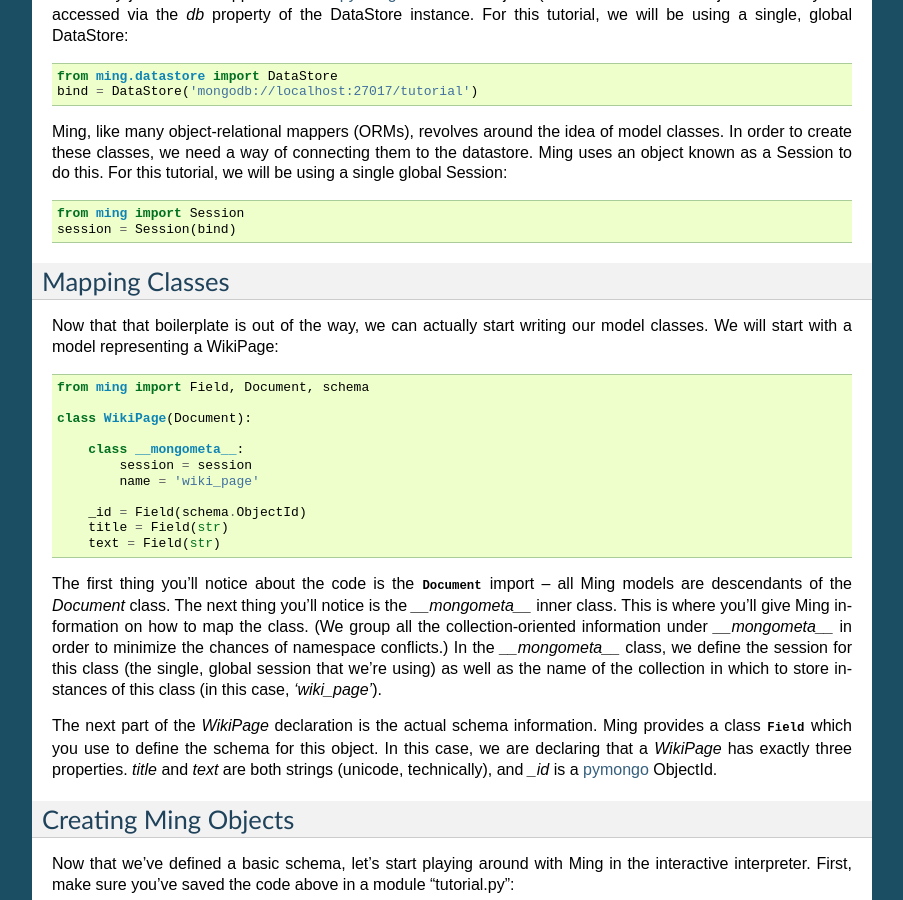
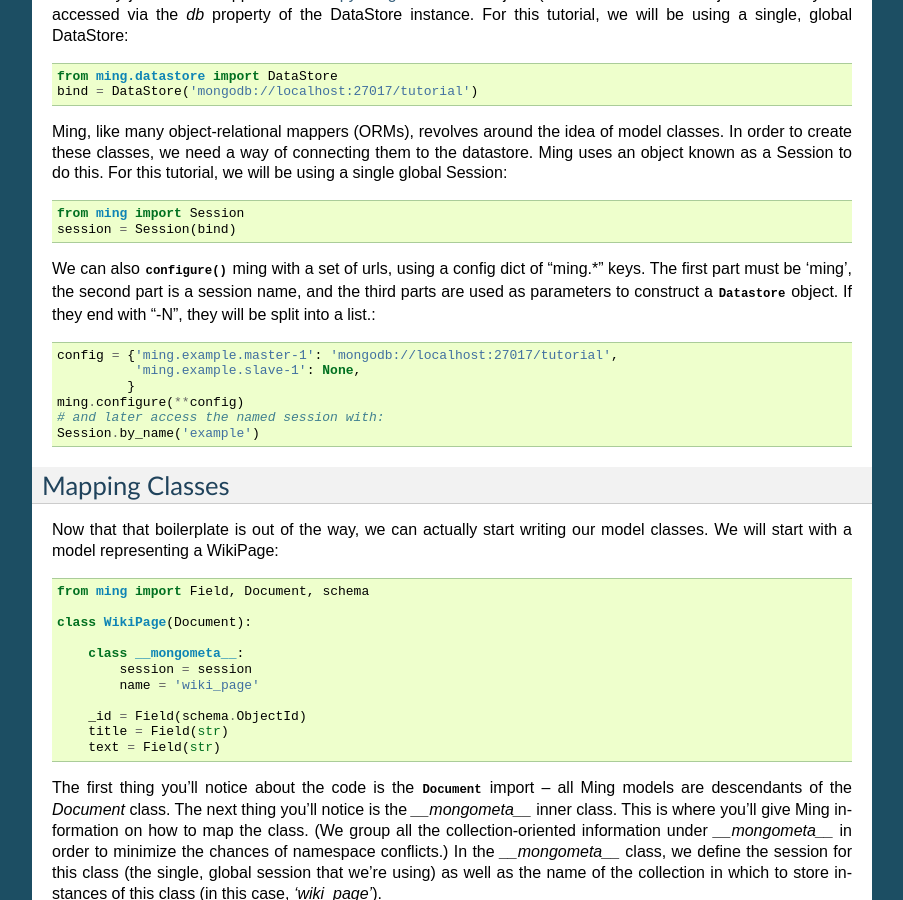
Before and after one commit to TurboGears/Ming, a Sphinx documentation site: the page built from docs/tour.rst, in a window 1280 px wide and 900 px high, scrolled down 923 px. Shown: the whole window, without its empty margins (198-1101 px from the left). Built offline with Sphinx 7.4.7, drawn with Linux system fonts in a browser that asks for light colours.

Commit message:
document datastore configuration some more

```diff
--- a/docs/api/api.rst
+++ b/docs/api/api.rst
@@ -6,6 +6,7 @@ API Docs
 .. autosummary::
    :toctree:
 
+   ming
    ming.datastore
    ming.base
    ming.schema
--- a/docs/conf.py
+++ b/docs/conf.py
@@ -196,3 +196,5 @@ latex_documents = [
 
 # Example configuration for intersphinx: refer to the Python standard library.
 intersphinx_mapping = {'http://docs.python.org/': None}
+
+autoclass_content = 'both'
--- a/docs/tour.rst
+++ b/docs/tour.rst
@@ -68,6 +68,18 @@ this tutorial, we will be using a single global Session::
 
     from ming import Session
     session = Session(bind)
+
+We can also :class:`configure() <ming.configure>` ming with a set of urls, using a config dict of "ming.*" keys.
+The first part must be 'ming', the second part is a session name, and the third
+parts are used as parameters to construct a :class:`Datastore <ming.datastore.DataStore>` object.
+If they end with "-N", they will be split into a list.::
+
+    config = {'ming.example.master-1': 'mongodb://localhost:27017/tutorial',
+              'ming.example.slave-1': None,
+             }
+    ming.configure(**config)
+    # and later access the named session with:
+    Session.by_name('example')
 
 Mapping Classes
 ---------------
--- a/ming/__init__.py
+++ b/ming/__init__.py
@@ -9,6 +9,9 @@ ASCENDING = pymongo.ASCENDING
 DESCENDING = pymongo.DESCENDING
 
 def configure(**kwargs):
+    """
+    Given a dictionary of config values, creates DataStores and saves them by name
+    """
     from datastore import DataStore
     config = variable_decode(kwargs)
     datastores = dict(
```
Also changed, not shown: 1 other file.
